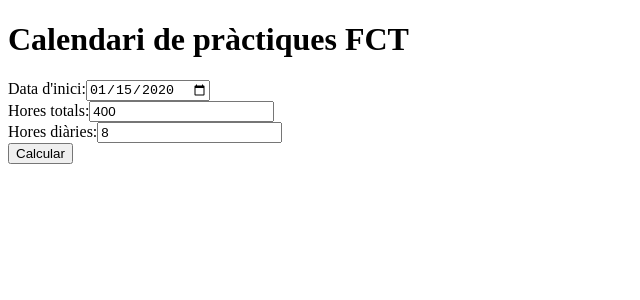
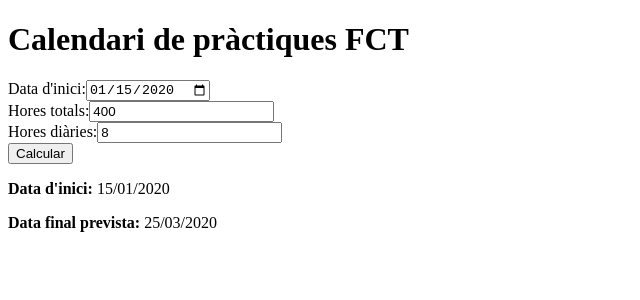
Before and after one commit to espinozam/calendarifct, an Angular app: page / in a window 1280 px wide. Both pictures are taken after typing "2020-01-15" into the empty fields and a click on the button "Calcular". Shown: the top 300 px of the page, without its empty margins (0-640 px from the left). Built offline with nearby package versions, Linux system fonts and the light colour scheme.

Commit message:
Añadido funcionalidad al boton Calcular y mostrar fecha de finalizacion

```diff
--- a/src/app/components/formulari-practiques/formulari-practiques.html
+++ b/src/app/components/formulari-practiques/formulari-practiques.html
@@ -30,3 +30,17 @@
   <button type="submit">Calcular</button>
 
 </form>
+
+
+<!-- Fecha de finalizacion -->
+<div *ngIf="dataFinal">
+  <p>
+    <strong>Data d'inici:</strong>
+    {{ formulari.value.dataInici | date:'dd/MM/yyyy' }}
+  </p>
+
+  <p>
+    <strong>Data final prevista:</strong>
+    {{ dataFinal | date:'dd/MM/yyyy' }}
+  </p>
+</div>
--- a/src/app/components/formulari-practiques/formulari-practiques.ts
+++ b/src/app/components/formulari-practiques/formulari-practiques.ts
@@ -13,6 +13,9 @@ export class FormulariPractiques {
 
   // formulario
   formulari: FormGroup;
+
+  // fecha de finalizacion
+  dataFinal?: Date;
 
   // constructor
   constructor(private fb: FormBuilder) {
@@ -33,6 +36,16 @@ export class FormulariPractiques {
     if (this.formulari.valid) {
       // imprime en consola los datos del formulario
       console.log(this.formulari.value);
+
+      // obtener datos del formulario
+      const { dataInici, horesTotals, horesDiaries } = this.formulari.value;
+
+      // calcular dias dias laborables necesarios
+      const diasLaborables = calcularDiesLaborables(horesTotals, horesDiaries);
+
+      // calcular fecha de finalizacion
+      this.dataFinal = calcularDataFinal(new Date(dataInici), diasLaborables);
+
     } else {
       // muestra los errores de validacion en el formulario
       this.formulari.markAllAsTouched();
```
